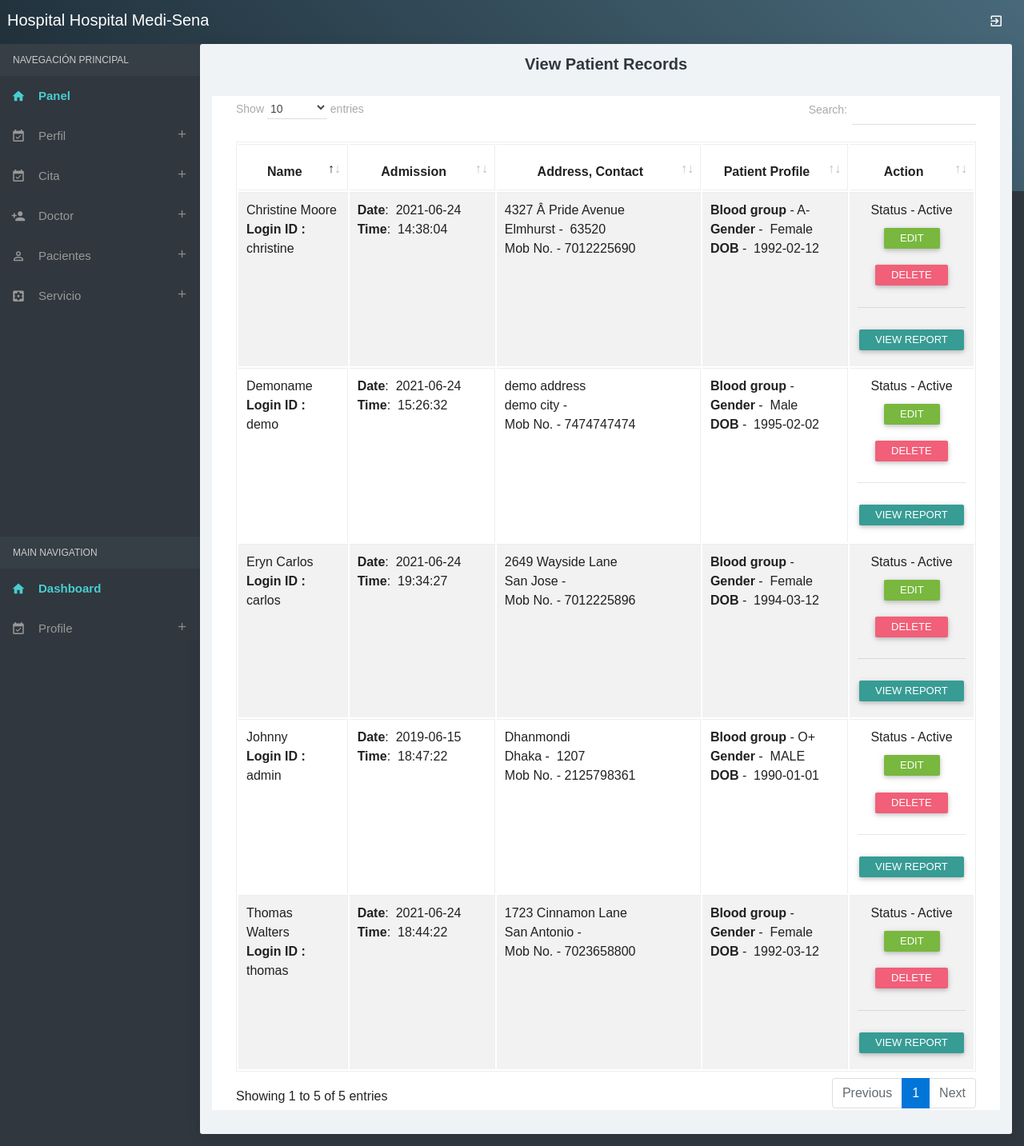
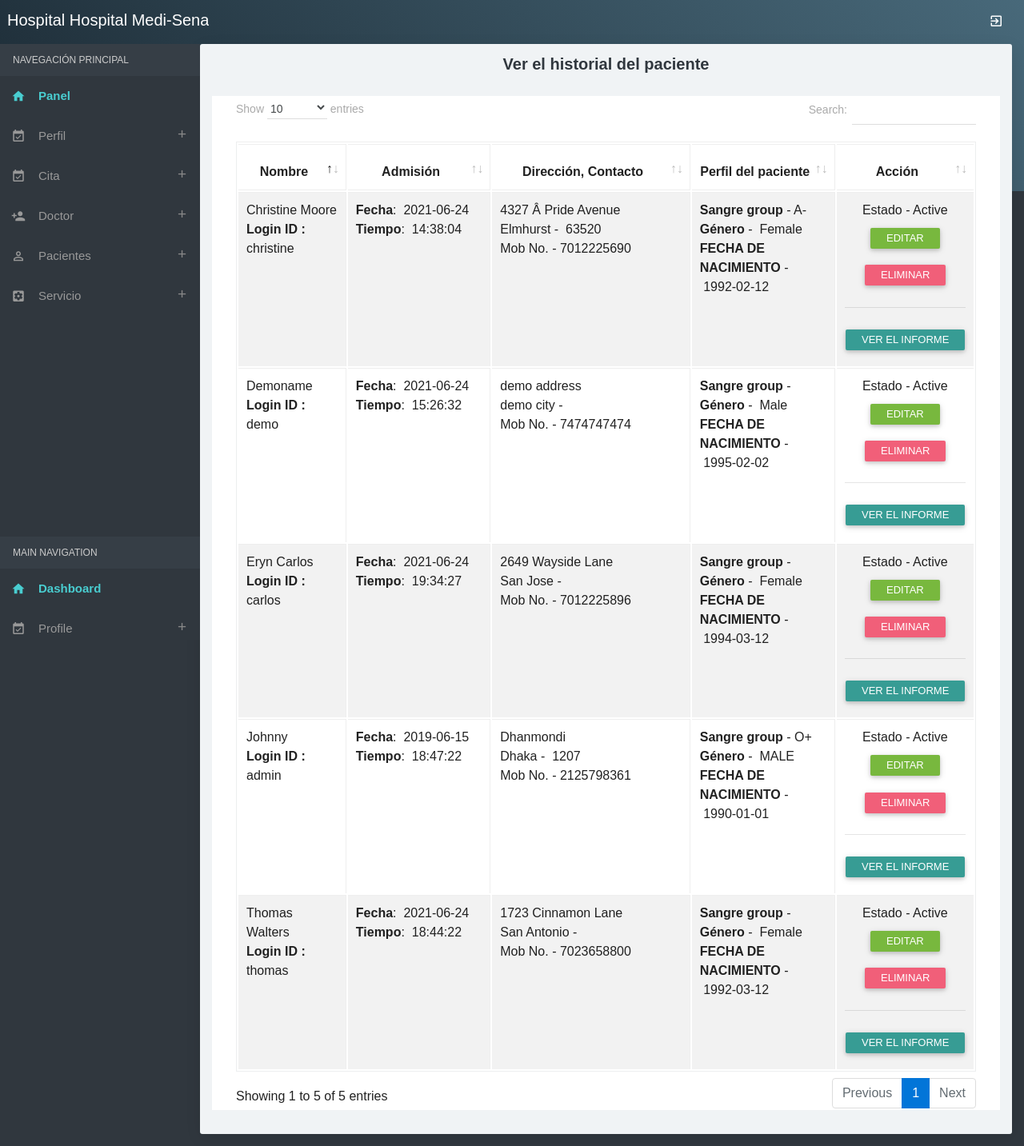
Before and after one commit to EdwinEc09/proyecto-final-php, a PHP site: page /viewpatient.php in a window 1280 px wide. Shown: the whole page at 80% size. Run offline with PHP 8.4, Linux system fonts and the light colour scheme; the visitor is signed in with stand-in values (Sample User, id 1); data comes from the database, SQL or seed files in the repository; some libraries are stand-ins or nearby versions.

Commit message:
lista de pacientes

```diff
--- a/hospital-management/patient.php
+++ b/hospital-management/patient.php
@@ -17,7 +17,7 @@ if(isset($_POST['submit']))
 	}
 	else
 	{
-		$sql ="INSERT INTO patient(patientname,admissiondate,admissiontime,address,mobileno,city,pincode,loginid,password,bloodgroup,gender,dob,status) values('$_POST[patientname]','$dt','$tim','$_POST[address]','$_POST[mobilenumber]','$_POST[city]','$_POST[pincode]','$_POST[loginid]','$_POST[password]','$_POST[select2]','$_POST[select3]','$_POST[dateofbirth]','Active')";
+		$sql ="INSERT INTO patient(patientname,admissiondate,admissiontime,address,mobileno,city,pincode,loginid,password,bloodgroup,gender,dob,status) values('$_POST[patientname]','$dt','$tim','$_POST[address]','$_POST[mobilenumber]','$_POST[city]','$_POST[pincode]','$_POST[loginid]','$_POST[password]','$_POST[select2]','$_POST[select3]','$_POST[dateofbirth]','Activo')";
 		if($qsql = mysqli_query($con,$sql))
 		{
 			echo "<script>alert('registro de pacientes insertado con éxito...');</script>";
@@ -119,7 +119,7 @@ if(isset($_GET['editid']))
             </div>
 
 
-            <div class="form-group"><label>ID de inicio de sesión</label>
+            <div class="form-group"><label>Nombre Usuario</label>
                 <div class="form-line">
                     <input class="form-control" type="text" name="loginid" id="loginid"
                         value="<?php echo $rsedit['loginid']; ?>" />
--- a/hospital-management/viewpatient.php
+++ b/hospital-management/viewpatient.php
@@ -7,13 +7,13 @@ if(isset($_GET['delid']))
 	$qsql=mysqli_query($con,$sql);
 	if(mysqli_affected_rows($con) == 1)
 	{
-		echo "<script>alert('patient record deleted successfully..');</script>";
+		echo "<script>alert('registro de paciente borrado con éxito ..');</script>";
 	}
 }
 ?>
 <div class="container-fluid">
   <div class="block-header">
-    <h2 class="text-center">View Patient Records</h2>
+    <h2 class="text-center">Ver el historial del paciente</h2>
 
   </div>
 
@@ -24,11 +24,11 @@ if(isset($_GET['delid']))
 
       <thead>
         <tr>
-          <th width="15%" height="36"><div align="center">Name</div></th>
-          <th width="20%"><div align="center">Admission</div></th>
-          <th width="28%"><div align="center">Address, Contact</div></th>
-          <th width="20%"><div align="center">Patient Profile</div></th>
-          <th width="17%"><div align="center">Action</div></th>
+          <th width="15%" height="36"><div align="center">Nombre</div></th>
+          <th width="20%"><div align="center">Admisión</div></th>
+          <th width="28%"><div align="center">Dirección, Contacto</div></th>
+          <th width="20%"><div align="center">Perfil del paciente</div></th>
+          <th width="17%"><div align="center">Acción</div></th>
         </tr>
       </thead>
       <tbody>
@@ -41,18 +41,18 @@ if(isset($_GET['delid']))
         <td>$rs[patientname]<br>
         <strong>Login ID :</strong> $rs[loginid] </td>
         <td>
-        <strong>Date</strong>: &nbsp;$rs[admissiondate]<br>
-        <strong>Time</strong>: &nbsp;$rs[admissiontime]</td>
+        <strong>Fecha</strong>: &nbsp;$rs[admissiondate]<br>
+        <strong>Tiempo</strong>: &nbsp;$rs[admissiontime]</td>
         <td>$rs[address]<br>$rs[city] -  &nbsp;$rs[pincode]<br>
         Mob No. - $rs[mobileno]</td>
-        <td><strong>Blood group</strong> - $rs[bloodgroup]<br>
-        <strong>Gender</strong> - &nbsp;$rs[gender]<br>
-        <strong>DOB</strong> - &nbsp;$rs[dob]</td>
-        <td align='center'>Status - $rs[status] <br>";
+        <td><strong>Sangre group</strong> - $rs[bloodgroup]<br>
+        <strong>Género</strong> - &nbsp;$rs[gender]<br>
+        <strong>FECHA DE NACIMIENTO</strong> - &nbsp;$rs[dob]</td>
+        <td align='center'>Estado - $rs[status] <br>";
         if(isset($_SESSION['adminid']))
         {
-          echo "<a href='patient.php?editid=$rs[patientid]' class='btn btn-sm btn-raised bg-green'>Edit</a><a href='viewpatient.php?delid=$rs[patientid]' class='btn btn-sm btn-raised bg-blush'>Delete</a> <hr>
-          <a href='patientreport.php?patientid=$rs[patientid]' class='btn btn-sm btn-raised bg-cyan'>View Report</a>";
+          echo "<a href='patient.php?editid=$rs[patientid]' class='btn btn-sm btn-raised bg-green'>Editar</a><a href='viewpatient.php?delid=$rs[patientid]' class='btn btn-sm btn-raised bg-blush'>Eliminar</a> <hr>
+          <a href='patientreport.php?patientid=$rs[patientid]' class='btn btn-sm btn-raised bg-cyan'>Ver el informe</a>";
         }
         echo "</td></tr>";
       }
```
